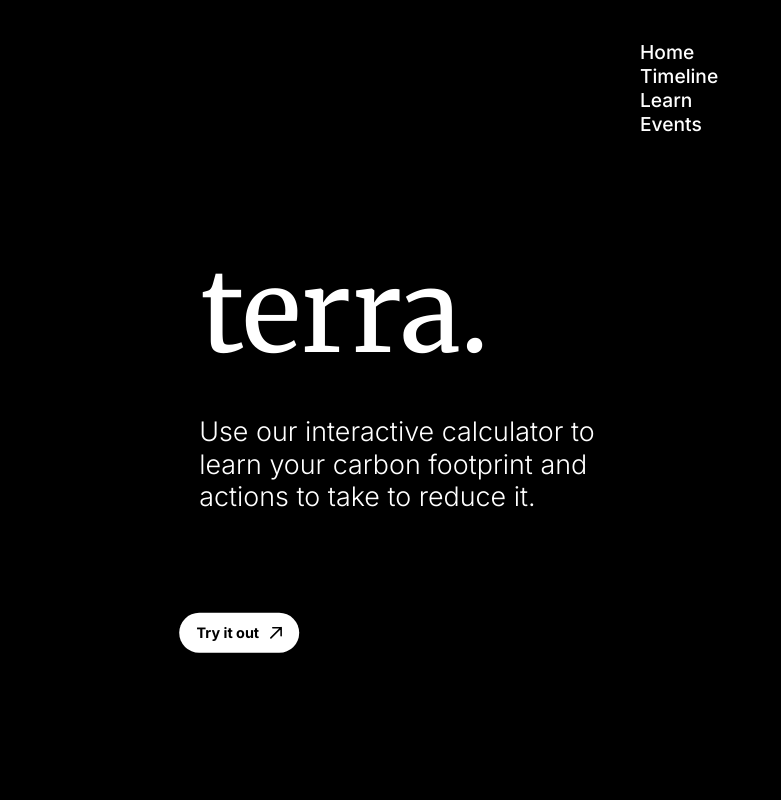
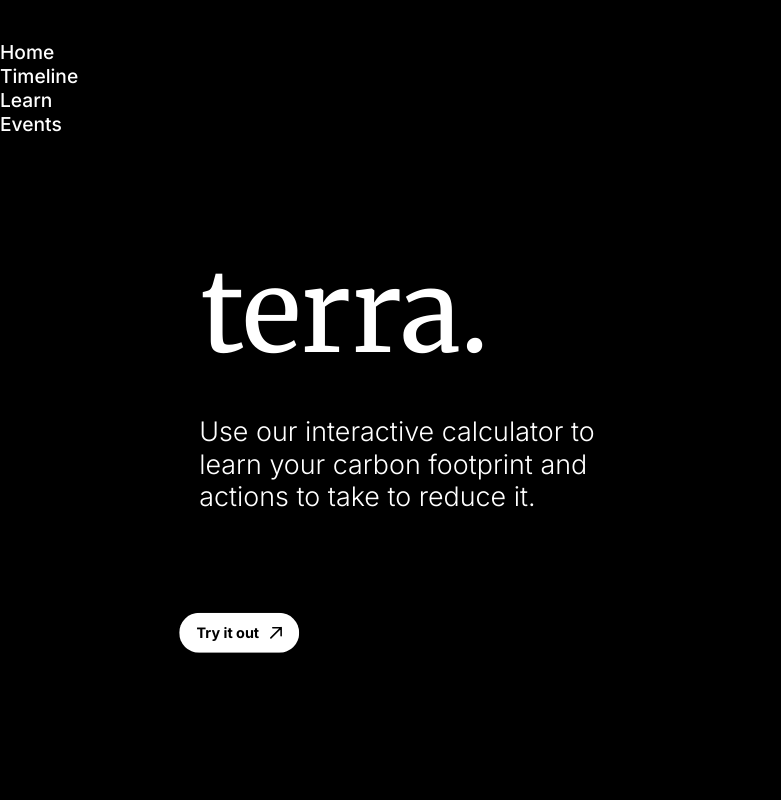
Before and after one commit to elyashium/Terra, a React (Vite) app: page / in a window 1280 px wide. Shown: the top 800 px of the page, without its empty margins (0-781 px from the left). Built offline with nearby package versions, Linux system fonts and the light colour scheme.

Commit message:
Update App.css

```diff
--- a/src/App.css
+++ b/src/App.css
@@ -110,7 +110,7 @@ main {
     color: #FFFFFF;
     gap: 6vw;
     font-size: larger;
-    position: relative;
+    position: sticky;
     left: 50vw;
     top: 5vh;
     font-family: inter;
```
